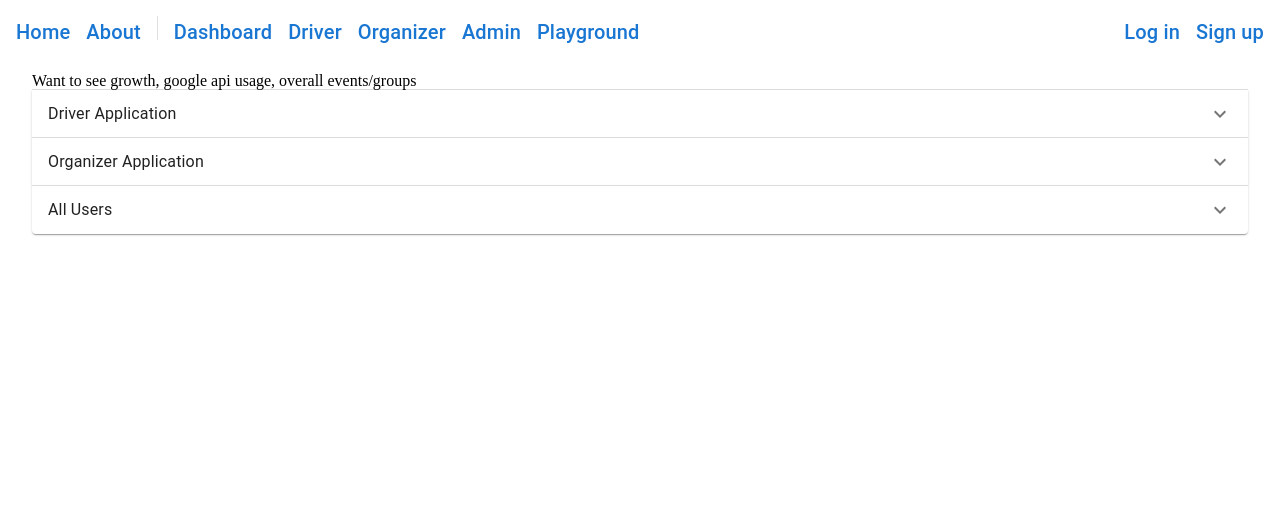
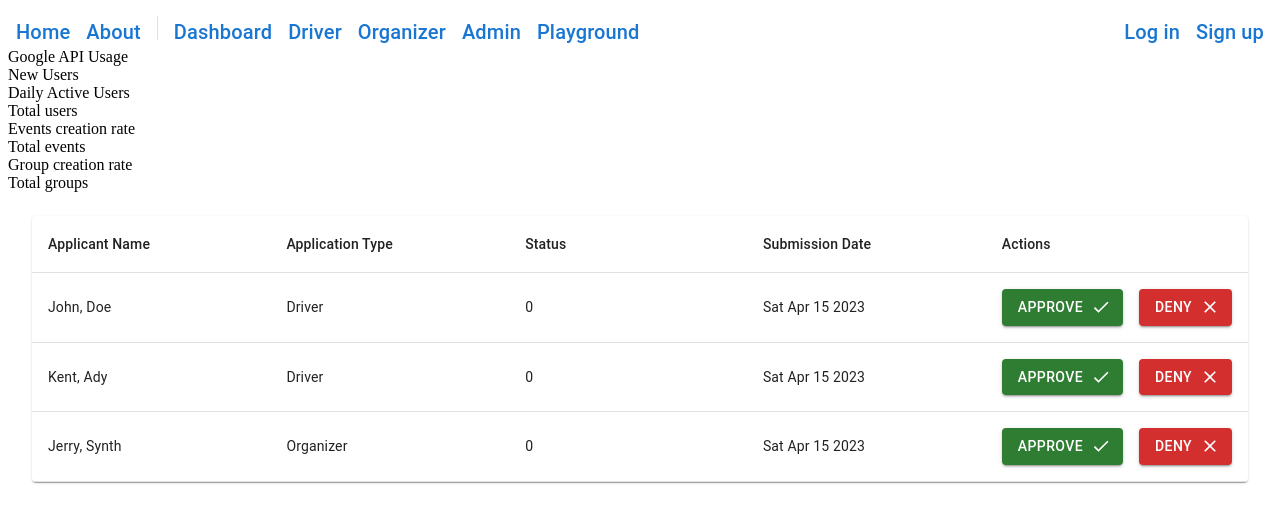
Before and after one commit to bengoh815/travellingProblem, a React (Create React App) app in the folder client/: page /dashboard/admin in a window 1280 px wide. Shown: the top 522 px of the page. Built offline with nearby package versions, Linux system fonts and the light colour scheme.

Commit message:
Analytics and application modifications

```diff
--- /dev/null
+++ b/client/src/components/Analytics.tsx
@@ -0,0 +1,18 @@
+import { Box } from "@mui/material";
+
+const Analytics = () => {
+  return (
+    <>
+      <Box>Google API Usage</Box>
+      <Box>New Users</Box>
+      <Box>Daily Active Users</Box>
+      <Box>Total users</Box>
+      <Box>Events creation rate</Box>
+      <Box>Total events</Box>
+      <Box>Group creation rate</Box>
+      <Box>Total groups</Box>
+    </>
+  );
+};
+
+export default Analytics;
--- a/client/src/components/AppsTable.tsx
+++ b/client/src/components/AppsTable.tsx
@@ -12,6 +12,8 @@ import {
 } from "@mui/material";
 import { useState } from "react";
 import { IApplication } from "../models/application.types";
+
+// TODO: Pagination
 
 const Options = ({
   state,
@@ -72,6 +74,10 @@ const Options = ({
   }
 };
 
+function capitalizeFirstLetter(string: string) {
+  return string.charAt(0).toUpperCase() + string.slice(1);
+}
+
 interface AppsTableProps {
   appsData: IApplication[];
 }
@@ -88,9 +94,11 @@ const AppsTable: React.FC<AppsTableProps> = ({ appsData }) => {
       <Table>
         <TableHead>
           <TableRow>
-            <TableCell sx={{ width: "30%" }}>Name</TableCell>
-            <TableCell sx={{ width: "30%" }}>Application Type</TableCell>
-            <TableCell sx={{ width: "40%" }}>Decision</TableCell>
+            <TableCell sx={{ width: "20%" }}>Applicant Name</TableCell>
+            <TableCell sx={{ width: "20%" }}>Application Type</TableCell>
+            <TableCell sx={{ width: "20%" }}>Status</TableCell>
+            <TableCell sx={{ width: "20%" }}>Submission Date</TableCell>
+            <TableCell sx={{ width: "20%" }}>Actions</TableCell>
           </TableRow>
         </TableHead>
         <TableBody>
@@ -100,7 +108,9 @@ const AppsTable: React.FC<AppsTableProps> = ({ appsData }) => {
                 <TableCell>
                   {a.user.firstName}, {a.user.lastName}
                 </TableCell>
-                <TableCell>{a.appType}</TableCell>
+                <TableCell>{capitalizeFirstLetter(a.appType)}</TableCell>
+                <TableCell>{a.decision}</TableCell>
+                <TableCell>{a.createdAt.toDateString()}</TableCell>
                 <TableCell>
                   {Options({ state: decision, handleDecision })}
                 </TableCell>
--- a/client/src/models/application.types.ts
+++ b/client/src/models/application.types.ts
@@ -10,4 +10,5 @@ export interface IApplication {
   user: IUser;
   appType: UserRoles;
   decision: ApplicationDecision;
+  createdAt: Date;
 }
--- a/client/src/pages/AdminDashboard.tsx
+++ b/client/src/pages/AdminDashboard.tsx
@@ -1,73 +1,65 @@
-import {
-  Accordion,
-  AccordionDetails,
-  AccordionSummary,
-  Box,
-  Typography,
-} from "@mui/material";
-import ExpandMoreIcon from "@mui/icons-material/ExpandMore";
+import { Box, Typography } from "@mui/material";
 import Navbar from "../components/Navbar";
-import StyledTable from "../components/Table";
 import AppsTable from "../components/AppsTable";
 import { ApplicationDecision, IApplication } from "../models/application.types";
 import { IUser, UserRoles } from "../models/user.types";
+import Analytics from "../components/Analytics";
 
-function createData(
-  firstName: string,
-  lastName: string,
-  appType: UserRoles,
-  decision: number
-) {
-  const user: IUser = {
-    firstName,
-    lastName,
-    email: "",
-    password: "",
+const fakeUser: IUser[] = [
+  {
+    firstName: "John",
+    lastName: "Doe",
+    email: "johndoe@example.com",
+    password: "password123",
     roles: [],
     memberships: [],
-  };
-  return { user, appType, decision };
-}
+  },
+  {
+    firstName: "Kent",
+    lastName: "Ady",
+    email: "Kentady@example.com",
+    password: "password123",
+    roles: [],
+    memberships: [],
+  },
+  {
+    firstName: "Jerry",
+    lastName: "Synth",
+    email: "JerrySynth@example.com",
+    password: "password123",
+    roles: [],
+    memberships: [],
+  },
+];
 
 const fakeData: IApplication[] = [
-  createData(
-    "Kent",
-    "Jennefier",
-    UserRoles.Driver,
-    ApplicationDecision.Pending
-  ),
+  {
+    user: fakeUser[0],
+    appType: UserRoles.Driver,
+    decision: ApplicationDecision.Pending,
+    createdAt: new Date("2023-04-15T10:00:00Z"),
+  },
+  {
+    user: fakeUser[1],
+    appType: UserRoles.Driver,
+    decision: ApplicationDecision.Pending,
+    createdAt: new Date("2023-04-15T10:00:00Z"),
+  },
+  {
+    user: fakeUser[2],
+    appType: UserRoles.Organizer,
+    decision: ApplicationDecision.Pending,
+    createdAt: new Date("2023-04-15T10:00:00Z"),
+  },
 ];
 
 const AdminDashboard = () => {
   return (
     <div>
       <Navbar />
-      <Box sx={{ p: 3 }}>
-        <div>Want to see growth, google api usage, overall events/groups</div>
-        <Accordion>
-          <AccordionSummary expandIcon={<ExpandMoreIcon />}>
-            <Typography>Driver Application</Typography>
-          </AccordionSummary>
-          <AccordionDetails>
-            <AppsTable appsData={fakeData} />
-          </AccordionDetails>
-        </Accordion>
-        <Accordion>
-          <AccordionSummary expandIcon={<ExpandMoreIcon />}>
-            <Typography>Organizer Application</Typography>
-          </AccordionSummary>
-          <AccordionDetails>
-            <AppsTable appsData={fakeData} />
-          </AccordionDetails>
-        </Accordion>
-        <Accordion>
-          <AccordionSummary expandIcon={<ExpandMoreIcon />}>
-            <Typography>All Users</Typography>
-          </AccordionSummary>
-          <AccordionDetails>
-            <StyledTable />
-          </AccordionDetails>
-        </Accordion>
+      <Analytics />
+      <Box sx={{ px: 3 }}>
+        <AppsTable appsData={fakeData} />
       </Box>
     </div>
   );
```
Also changed, not shown: 1 other file (tests, documents, lock files or other folders).
